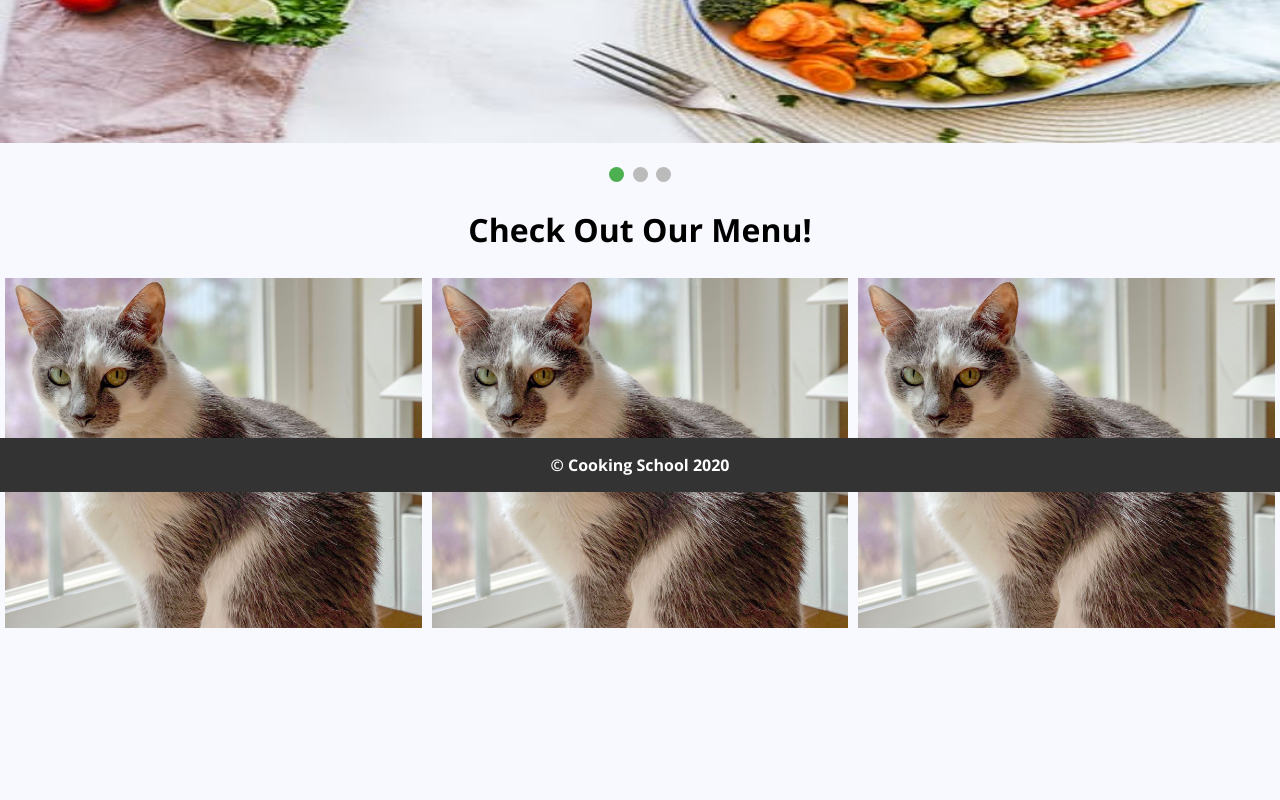
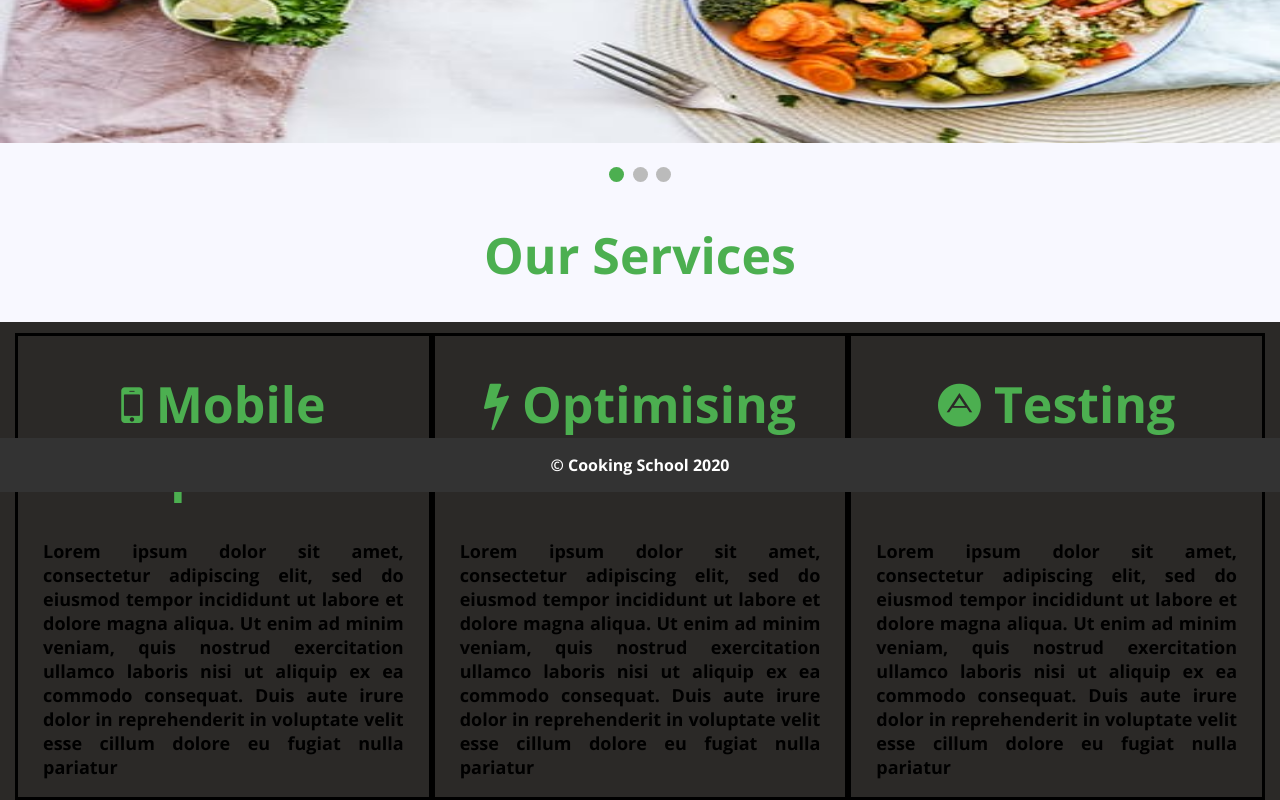
Before and after one commit to gulam101/Cooking-School-Project, a plain HTML site: page index.html in a window 1280 px wide. Shown: the part 308-1108 px from the top of the page. Before the commit the page ends 941 px from the top, so only its background shows below. Drawn offline with nearby package versions, Linux system fonts and the light colour scheme.

Commit message:
Updated Homepage with Placeholder + Small changes

```diff
--- a/index.html
+++ b/index.html
@@ -2,7 +2,7 @@
 <head>
     <meta charset="UTF-8">
     <meta name="viewport" content="width=device-width, initial-scale=1.0">
-    <title>Cooking School</title>
+    <title>Cooking School: Homepage</title>
     <link rel="stylesheet" href="/stye.css">
     <link rel="stylesheet" href="https://cdnjs.cloudflare.com/ajax/libs/font-awesome/4.7.0/css/font-awesome.min.css">
     <link href="https://fonts.googleapis.com/css2?family=Open+Sans:wght@700&display=swap" rel="stylesheet">
@@ -16,18 +16,7 @@
       </ul>
 
       <style>
-        .t-one {
-          position: absolute;
-          color:  #4CAF50;
-          padding-left: 5px;
-          font-size: 30px;
-          top: -30;
-        }
 
-        span {
-          font-size: 30px;
-          color: #ffffff;
-        }
       </style>
 
       <div class="slideshow-container">
@@ -50,61 +39,41 @@
         </div>
         <br>
 
+        <div class="dot-container">
           <div style="text-align:center">
             <span class="dot" onclick="currentSlide(1)"></span>
             <span class="dot" onclick="currentSlide(2)"></span>
             <span class="dot" onclick="currentSlide(3)"></span>
           </div>
-
-
-        <div class="menu-h1">
-        <h1>Check Out Our Menu!</h1>
         </div>
 
-        <div class="row">
-          <div class="column">
-            <img src="./pictures/img04.jpg" class="anim-one" alt="Snow" style="height:350px;" style="width:100%">
+        <h1 style="text-align: center;">Our Services</h1>
+
+        <div class="container">
+          <div class="flex-grid">
+              <div class="col">
+                  <h1 style="text-align: center;"><i class="fa fa-mobile"></i> Mobile Responsive</h1>
+                  <p style="text-align: justify;">Lorem ipsum dolor sit amet, consectetur adipiscing elit, sed do eiusmod tempor
+                      incididunt ut labore et dolore magna aliqua. Ut enim ad minim veniam, quis nostrud exercitation
+                      ullamco laboris nisi ut aliquip ex ea commodo consequat. Duis aute irure dolor in reprehenderit
+                      in voluptate velit esse cillum dolore eu fugiat nulla pariatur</p>
               </div>
-          <div class="column">
-            <img src="./pictures/img04.jpg" class="anim-two" alt="Forest" style="height:350px;" style="width:100%">
+              <div class="col">
+                  <h1 style="text-align: center;"><i class="fa fa-bolt"></i> Optimising Performance</h1>
+                  <p style="text-align: justify;">Lorem ipsum dolor sit amet, consectetur adipiscing elit, sed do eiusmod tempor
+                      incididunt ut labore et dolore magna aliqua. Ut enim ad minim veniam, quis nostrud exercitation
+                      ullamco laboris nisi ut aliquip ex ea commodo consequat. Duis aute irure dolor in reprehenderit
+                      in voluptate velit esse cillum dolore eu fugiat nulla pariatur</p>
               </div>
-          <div class="column">
-            <img src="./pictures/img04.jpg" class="anim-two" alt="Mountains" style="height:350px;" style="width:100%">
+              <div class="col">
+                  <h1 style="text-align: center;"><i class="fa fa-adn"></i> Testing Websites</h1>
+                  <p style="text-align: justify;">Lorem ipsum dolor sit amet, consectetur adipiscing elit, sed do eiusmod tempor
+                      incididunt ut labore et dolore magna aliqua. Ut enim ad minim veniam, quis nostrud exercitation
+                      ullamco laboris nisi ut aliquip ex ea commodo consequat. Duis aute irure dolor in reprehenderit
+                      in voluptate velit esse cillum dolore eu fugiat nulla pariatur</p>
               </div>
           </div>
-
-
-        <style>
-          .menu-h1 {
-            text-align: center;
-          }
-
-          .row {
-            display: flex;
-          }
-
-          .anim-one:hover {
-            transform: scale(1.0);
-          }
-
-          .column {
-            flex: 33.33%;
-            padding: 5px;
-          }
-
-          footer {
-          position: absolute;
-          bottom: 0;
-          background-color: #333;
-          width: 100%
-          }
-
-          footer p {
-            text-align: center;
-            color: #ffffff;
-          }
-        </style>
-
+      </div>
 
 <!-- Footer -->
     <footer>
--- a/stye.css
+++ b/stye.css
@@ -9,13 +9,41 @@ body {
     font-family: 'Open Sans', sans-serif;
 }
 
+/* For Logo at the top */
+
+.t-one {
+  position: absolute;
+  color: #4CAF50;
+  padding-left: 5px;
+  font-size: 30px;
+  top: -30;
+}
+
+span {
+  font-size: 30px;
+  color: #ffffff;
+}
+
+/* End of Logo */
+
+
+/* DO NOT ALTER */
 .mySlides {
     display: none;
 }
+
 img {
     vertical-align: middle;
     height: 50%;
     background-size: cover;
+}
+
+/* DO NOT ALTER - consists of core elements */
+
+/* Default Fonts */
+h1 {
+  color: #4CAF50;
+  font-size: 50px;
 }
 
 /* Slideshow Animation */
@@ -42,7 +70,8 @@ img {
     transition: 0.6s ease;
     border-radius: 0 3px 3px 0;
     user-select: none;
-    background-color: rgba(0,0,0,0.8);
+    background-color: #4CAF50;
+    opacity: 0.8;
     -webkit-transform: perspective(1px) translateZ(0);
     transform: perspective(1px) translateZ(0);
   }
@@ -105,6 +134,13 @@ img {
     top: 0;
   }
 
+  /* Dot container */
+  .dot-container {
+    /* padding-bottom: 11px;
+    position: absolute;
+    text-align: center; */
+  }
+
   /* The dots/bullets/indicators */
   .dot {
     cursor: pointer;
@@ -116,7 +152,7 @@ img {
     display: inline-block;
     transition: background-color 0.6s ease;
     position: relative;
-    padding-top: 1;
+    padding-top: 3;
   }
 
   .active, .dot:hover {
@@ -188,3 +224,46 @@ ul {
   padding: 0;
   overflow: hidden;
 }
+
+/* Services Containers */
+
+.container {
+  padding-left: 15px;
+  padding-right: 15px;
+  font-size: 18px;
+  background-color: #2B2927;
+}
+
+/* Quick Section */
+
+
+  .flex-grid {
+  display: flex;
+  padding-top: 11px;
+
+  }
+
+  .col {
+  flex: 1;
+  border-style: solid;
+  padding-left: 25px;
+  padding-right: 25px;
+  }
+
+
+
+
+
+/* Footer */
+
+footer {
+  position: absolute;
+  bottom: 0;
+  background-color: #333;
+  width: 100%
+  }
+
+footer p {
+  text-align: center;
+  color: #ffffff;
+}
```
Lines whose indentation alone changed are shown as unchanged.
